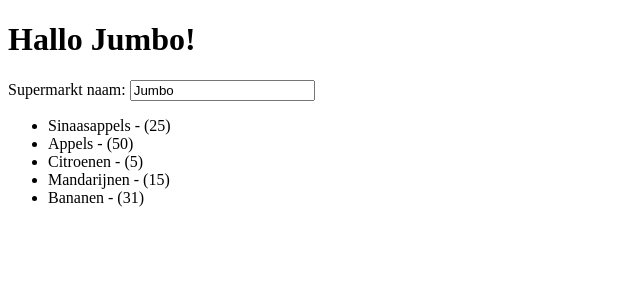
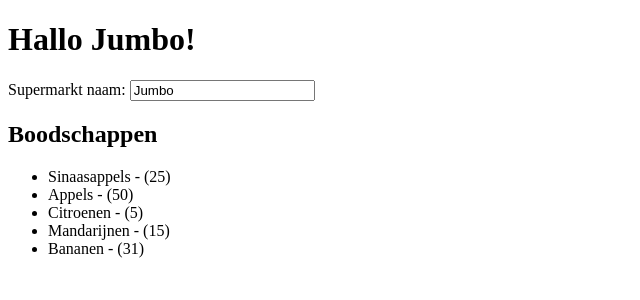
Before and after one commit to incentro/angular-training, an Angular app: page / in a window 1280 px wide. Shown: the top 300 px of the page, without its empty margins (0-640 px from the left). Built offline with nearby package versions, Linux system fonts and the light colour scheme.

Commit message:
Added title

```diff
--- a/src/app/app.component.html
+++ b/src/app/app.component.html
@@ -4,6 +4,8 @@
 
 Supermarkt naam: <input type="text" [(ngModel)]="supermarketName" placeholder="Voer een naam in" />
 
+<h2>Boodschappen</h2>
+
 <ul>
   <li *ngFor="let product of products">{{product.name}} - ({{product.quantity}})</li>
 </ul>
```
